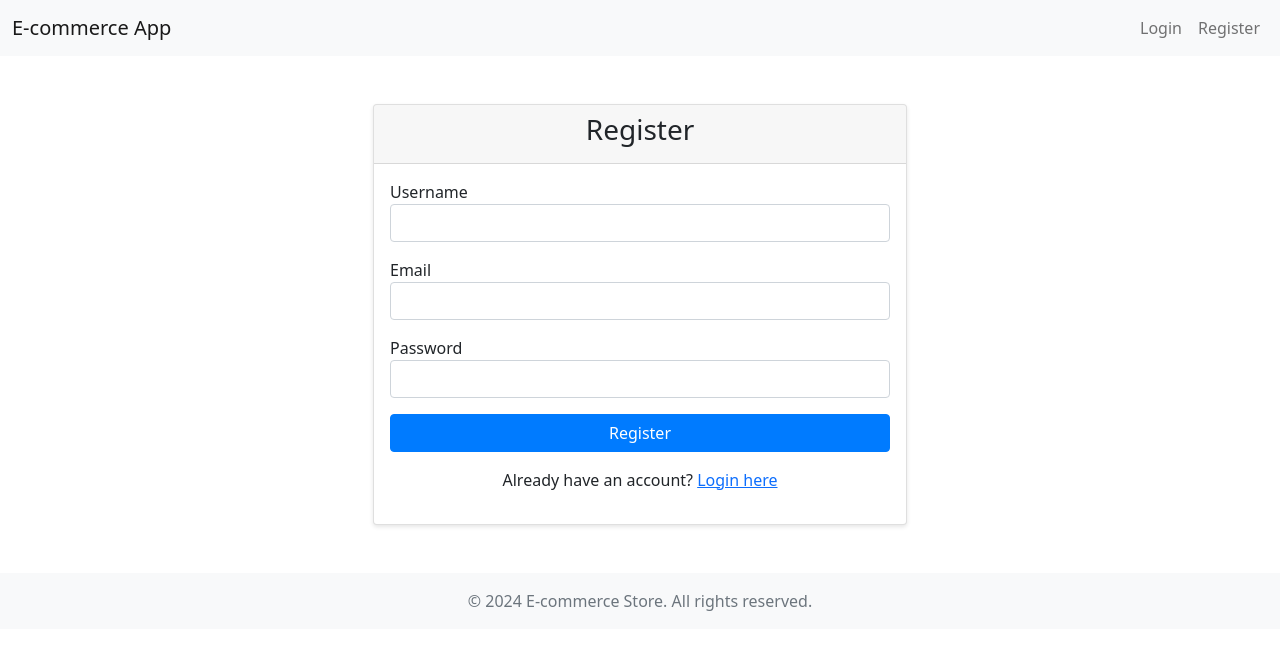
After one commit to anupam0611/devsecops, a Flask app: page /register in a window 1280 px wide. The commit adds this page. Shown: the top 650 px of the page. Run offline with Flask 2, Linux system fonts and the light colour scheme; some libraries are stand-ins or nearby versions.

Commit message:
updated init_app.py

```diff
--- a/app.py
+++ b/app.py
@@ -16,6 +16,7 @@ from flask_limiter import Limiter
 from flask_limiter.util import get_remote_address
 from flask_mail import Mail
 from flask_session import Session
+from flask_wtf.csrf import CSRFProtect
 
 # Local imports
 from app_config import Config
@@ -29,6 +30,7 @@ session = Session()
 cors = CORS()
 limiter = Limiter(key_func=get_remote_address)
 mail = Mail()
+csrf = CSRFProtect()
 
 
 @login_manager.user_loader
@@ -67,6 +69,7 @@ def create_app(config_class: Any = Config) -> Flask:
     cors.init_app(app)
     limiter.init_app(app)
     mail.init_app(app)
+    csrf.init_app(app)
 
     # Configure login manager
     login_manager.login_view = "auth.login"
--- a/app_config.py
+++ b/app_config.py
@@ -19,6 +19,7 @@ class BaseConfig:
     SECRET_KEY = os.environ.get("SECRET_KEY") or "dev-secret-key"
     SQLALCHEMY_DATABASE_URI = os.environ.get("DATABASE_URL") or "sqlite:///app.db"
     SQLALCHEMY_TRACK_MODIFICATIONS = False
+    WTF_CSRF_ENABLED = True  # Ensure CSRF protection is enabled
     SESSION_COOKIE_SECURE = True
     SESSION_COOKIE_HTTPONLY = True
     SESSION_COOKIE_SAMESITE = "Lax"
--- a/auth.py
+++ b/auth.py
@@ -27,7 +27,7 @@ from extensions import db
 from utils.security import log_security_event
 
 # Create auth blueprint
-auth = Blueprint("auth", __name__)
+auth = Blueprint("auth", __name__, template_folder="templates/auth")
 
 
 @auth.route("/login", methods=["GET", "POST"])
@@ -61,45 +61,24 @@ def login():
 @auth.route("/register", methods=["GET", "POST"])
 def register():
     """Handle user registration."""
-    if current_user.is_authenticated:
-        return redirect(url_for("main.index"))
-
     if request.method == "POST":
+        username = request.form.get("username")
         email = request.form.get("email")
         password = request.form.get("password")
-        confirm_password = request.form.get("confirm_password")
 
-        if password != confirm_password:
-            flash(
-                "Passwords do not match.",
-                "error",
-            )
-            return render_template("auth/register.html")
+        # Check if the user already exists
+        if User.query.filter_by(email=email).first():
+            flash("Email already registered.", "error")
+            return redirect(url_for("auth.register"))
 
-        if User.query.filter_by(email=email).first():
-            flash(
-                "Invalid or expired password reset token. " + "Please try again.",
-                "error",
-            )
-            return render_template("auth/register.html")
+        # Create a new user
+        user = User(username=username, email=email)
+        user.set_password(password)  # Assuming `set_password` hashes the password
+        db.session.add(user)
+        db.session.commit()
 
-        try:
-            user = User(email=email)
-            user.set_password(password)
-            db.session.add(user)
-            current_app.db.session.commit()
-
-            log_security_event("registration", f"New user registered: {email}", user.id)
-            flash(
-                "Registration successful. Please log in to access your account.",
-                "success",
-            )
-            return redirect(url_for("auth.login"))
-
-        except SQLAlchemyError as e:
-            current_app.db.session.rollback()
-            current_app.logger.error(f"Database error during registration: {str(e)}")
-            flash("An error occurred during registration.", "error")
+        flash("Registration successful! Please log in.", "success")
+        return redirect(url_for("auth.login"))
 
     return render_template("auth/register.html")
 
--- /dev/null
+++ b/templates/auth/register.html
@@ -0,0 +1,44 @@
+{% extends "base.html" %}
+
+{% block content %}
+<div class="container mt-5">
+    <div class="row justify-content-center">
+        <div class="col-md-6">
+            <div class="card">
+                <div class="card-header">
+                    <h3 class="text-center">Register</h3>
+                </div>
+                <div class="card-body">
+                    {% with messages = get_flashed_messages() %}
+                        {% if messages %}
+                            {% for message in messages %}
+                                <div class="alert alert-info">{{ message }}</div>
+                            {% endfor %}
+                        {% endif %}
+                    {% endwith %}
+                    <form method="POST" action="{{ url_for('auth.register') }}">
+                        <div class="form-group mb-3">
+                            <label for="username">Username</label>
+                            <input type="text" class="form-control" id="username" name="username" required>
+                        </div>
+                        <div class="form-group mb-3">
+                            <label for="email">Email</label>
+                            <input type="email" class="form-control" id="email" name="email" required>
+                        </div>
+                        <div class="form-group mb-3">
+                            <label for="password">Password</label>
+                            <input type="password" class="form-control" id="password" name="password" required>
+                        </div>
+                        <div class="d-grid">
+                            <button type="submit" class="btn btn-primary">Register</button>
+                        </div>
+                    </form>
+                    <div class="text-center mt-3">
+                        <p>Already have an account? <a href="{{ url_for('auth.login') }}">Login here</a></p>
+                    </div>
+                </div>
+            </div>
+        </div>
+    </div>
+</div>
+{% endblock %}
--- a/templates/base.html
+++ b/templates/base.html
@@ -3,52 +3,33 @@
 <head>
     <meta charset="UTF-8">
     <meta name="viewport" content="width=device-width, initial-scale=1.0">
-    <title>E-commerce Store</title>
-    <link href="https://cdn.jsdelivr.net/npm/bootstrap@5.1.3/dist/css/bootstrap.min.css" rel="stylesheet">
+    <title>{% block title %}E-commerce App{% endblock %}</title>
+    <link rel="stylesheet" href="https://cdn.jsdelivr.net/npm/bootstrap@5.1.3/dist/css/bootstrap.min.css">
     <link rel="stylesheet" href="{{ url_for('static', filename='css/style.css') }}">
 </head>
 <body>
-    <nav class="navbar navbar-expand-lg navbar-dark bg-dark">
-        <div class="container">
-            <a class="navbar-brand" href="{{ url_for('home') }}">E-commerce Store</a>
+    <nav class="navbar navbar-expand-lg navbar-light bg-light">
+        <div class="container-fluid">
+            <a class="navbar-brand" href="{{ url_for('index') }}">E-commerce App</a>
             <button class="navbar-toggler" type="button" data-bs-toggle="collapse" data-bs-target="#navbarNav">
                 <span class="navbar-toggler-icon"></span>
             </button>
             <div class="collapse navbar-collapse" id="navbarNav">
-                <ul class="navbar-nav me-auto">
+                <ul class="navbar-nav ms-auto">
                     <li class="nav-item">
-                        <a class="nav-link" href="{{ url_for('home') }}">Home</a>
+                        <a class="nav-link" href="{{ url_for('auth.login') }}">Login</a>
                     </li>
-                </ul>
-                <ul class="navbar-nav">
-                    {% if current_user.is_authenticated %}
-                        <li class="nav-item">
-                            <a class="nav-link" href="{{ url_for('cart') }}"><i class="fas fa-shopping-cart"></i></a>
-                        </li>
-                        {% if current_user.is_admin %}
-                            <li class="nav-item">
-                                <a class="nav-link" href="{{ url_for('admin_products') }}">Admin</a>
-                            </li>
-                        {% endif %}
-                        <li class="nav-item">
-                            <a class="nav-link" href="{{ url_for('logout') }}">Logout</a>
-                        </li>
-                    {% else %}
-                        <li class="nav-item">
-                            <a class="nav-link" href="{{ url_for('login') }}">Login</a>
-                        </li>
-                        <li class="nav-item">
-                            <a class="nav-link" href="{{ url_for('register') }}">Register</a>
-                        </li>
-                    {% endif %}
+                    <li class="nav-item">
+                        <a class="nav-link" href="{{ url_for('auth.register') }}">Register</a>
+                    </li>
                 </ul>
             </div>
         </div>
     </nav>
 
-    <main>
+    <div class="container">
         {% block content %}{% endblock %}
-    </main>
+    </div>
 
     <footer class="footer mt-5 py-3 bg-light">
         <div class="container text-center">
```
Also changed, not shown: models.py (+7 -4 lines), recreate_db.py (added, +20 -0 lines), routes.py (+5 -66 lines), templates/auth/login.html (added, +41 -0 lines), templates/checkout.html (+14 -1 lines), templates/index.html (added, +17 -0 lines), instance/app.db, 1 other file.
